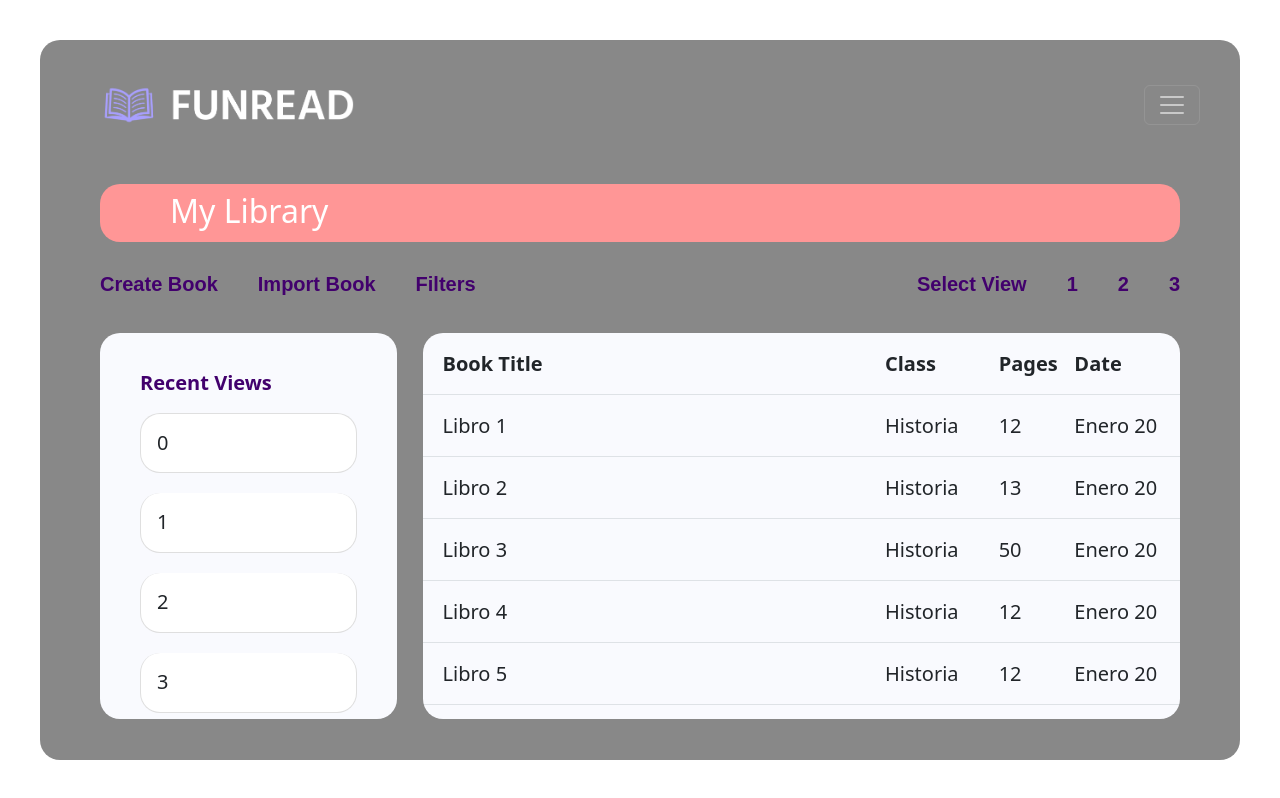
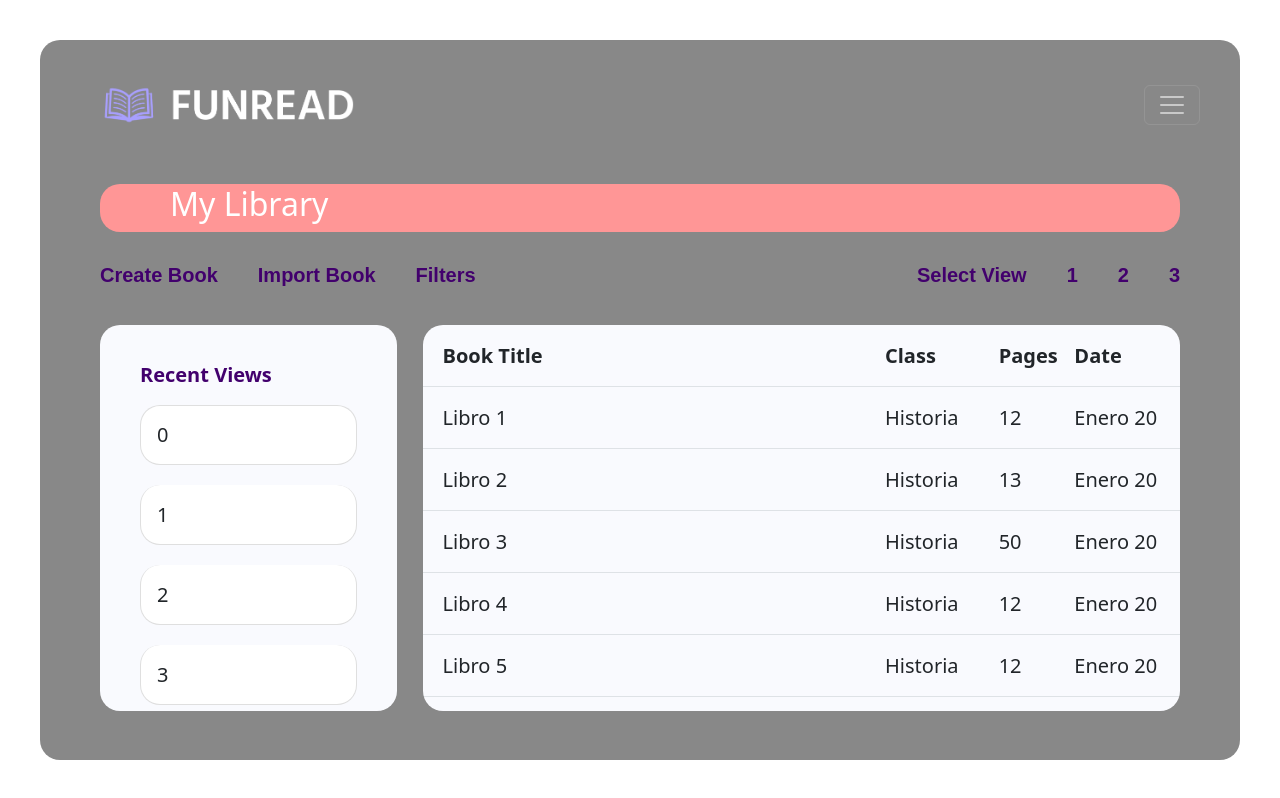
Before and after one commit to Funread/funread, a React (Create React App) app in the folder frontend/: page /MyLibrary in a window 1280 px wide. Built offline with nearby package versions, Linux system fonts and the light colour scheme.

Commit message:
FR-204: Fixed My Library banner

```diff
--- a/frontend/src/Components/MyLibrary/MyLibrary.css
+++ b/frontend/src/Components/MyLibrary/MyLibrary.css
@@ -11,15 +11,15 @@
 }
 
 .my-library-banner {
+  display: flex;
   height: min(60px, 10%);
   background-color: #ff9696;
   color: white;
-  font-size: min(60px, 6vh);
-  padding: 8px 0;
   border-radius: 20px;
+  align-items: center;
 }
 
-h2 {
+.my-library-title {
   margin-left: 70px;
 }
 
--- a/frontend/src/Components/MyLibrary/MyLibrary.jsx
+++ b/frontend/src/Components/MyLibrary/MyLibrary.jsx
@@ -226,7 +226,7 @@ function MyLibrary(props) {
       </div>
       <div className="my-library">
         <div className="my-library-banner">
-          <h2>My Library</h2>
+          <h2 className="my-library-title">My Library</h2>
         </div>
         <Navbar bg="transparent" className="my-library-navbar">
           <Nav>
```
